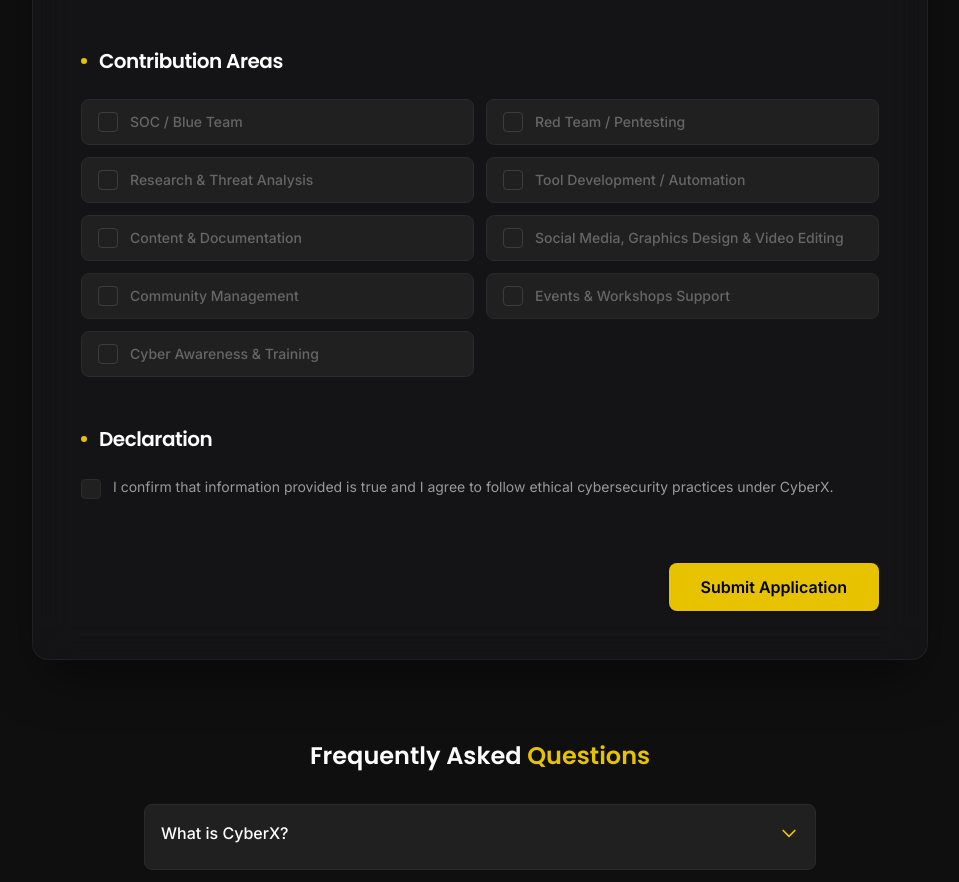
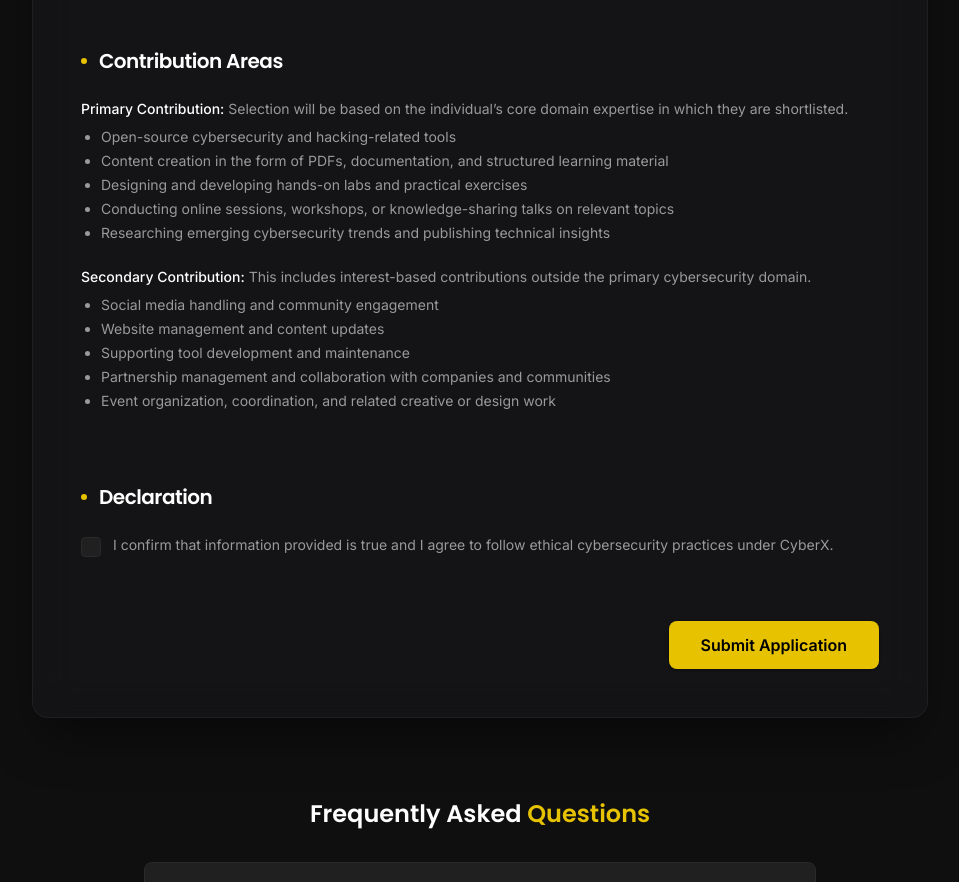
Before and after one commit to Cipherx7/secureform, a Next.js app: page / in a window 1280 px wide. Shown: the part 2121-3003 px from the top of the page, without its empty margins (160-1119 px from the left). Built offline with nearby package versions, Linux system fonts and the light colour scheme.

Commit message:
Remove all contribution role options from form

```diff
--- a/src/app/page.jsx
+++ b/src/app/page.jsx
@@ -16,17 +16,7 @@ const DOMAIN_INTERESTS = [
   'Threat Intelligence'
 ];
 
-const CONTRIBUTION_ROLES = [
-  'SOC / Blue Team',
-  'Red Team / Pentesting',
-  'Research & Threat Analysis',
-  'Tool Development / Automation',
-  'Content & Documentation',
-  'Social Media, Graphics Design & Video Editing',
-  'Community Management',
-  'Events & Workshops Support',
-  'Cyber Awareness & Training'
-];
+const CONTRIBUTION_ROLES = [];
 
 
 const STATUS_OPTIONS = [
@@ -543,6 +533,29 @@ export default function CyberXHiring() {
             </Section>
 
             <Section title="Contribution Areas">
+              <div className="mb-6 space-y-6 text-sm text-cyber-text-secondary">
+                <div>
+                  <p className="mb-2"><span className="text-white font-medium">Primary Contribution:</span> Selection will be based on the individual’s core domain expertise in which they are shortlisted.</p>
+                  <ul className="list-disc pl-5 space-y-1">
+                    <li>Open-source cybersecurity and hacking-related tools</li>
+                    <li>Content creation in the form of PDFs, documentation, and structured learning material</li>
+                    <li>Designing and developing hands-on labs and practical exercises</li>
+                    <li>Conducting online sessions, workshops, or knowledge-sharing talks on relevant topics</li>
+                    <li>Researching emerging cybersecurity trends and publishing technical insights</li>
+                  </ul>
+                </div>
+
+                <div>
+                  <p className="mb-2"><span className="text-white font-medium">Secondary Contribution:</span> This includes interest-based contributions outside the primary cybersecurity domain.</p>
+                  <ul className="list-disc pl-5 space-y-1">
+                    <li>Social media handling and community engagement</li>
+                    <li>Website management and content updates</li>
+                    <li>Supporting tool development and maintenance</li>
+                    <li>Partnership management and collaboration with companies and communities</li>
+                    <li>Event organization, coordination, and related creative or design work</li>
+                  </ul>
+                </div>
+              </div>
               <CheckboxGrid
                 values={ui.contributionAreas}
                 options={CONTRIBUTION_ROLES}
```
Also changed, not shown: models/Application.js (line endings or trailing spaces).
